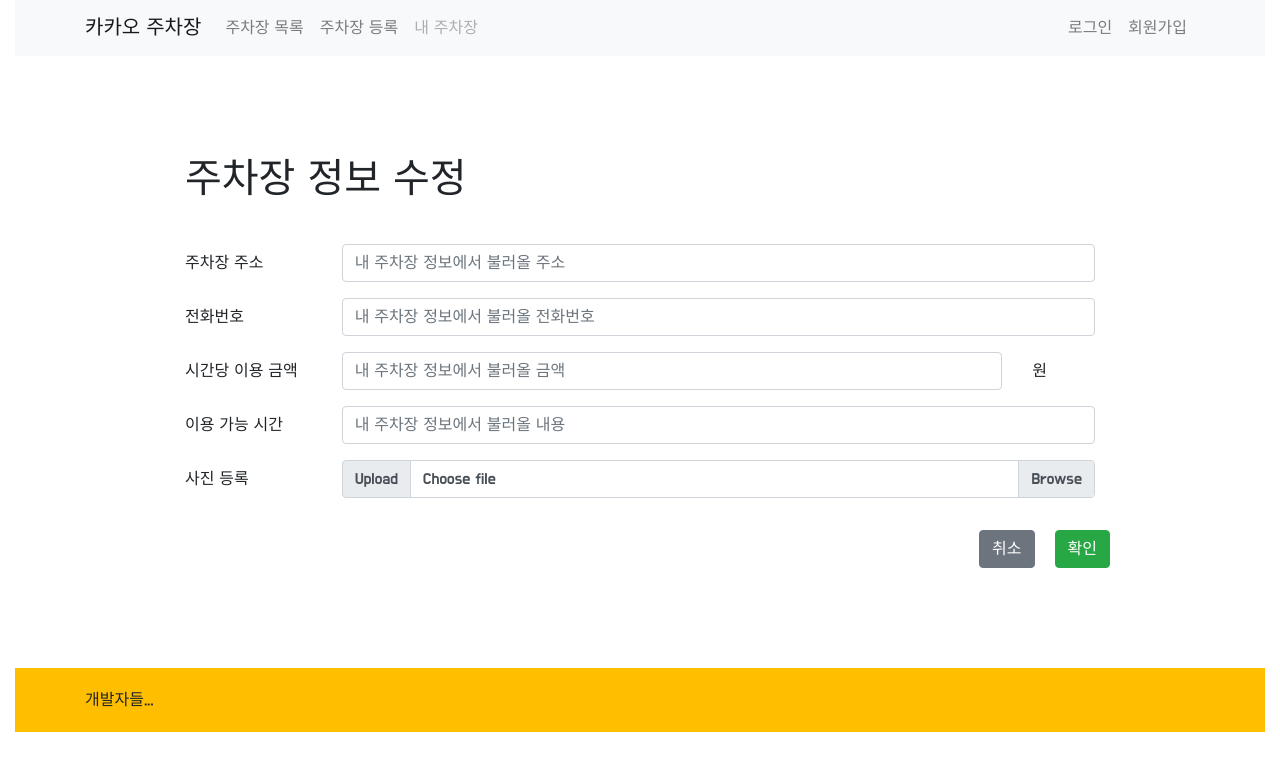
After one commit to tngusmiso/kakaoparking01, a Django app: page /edit/ in a window 1280 px wide. The commit adds this page. Shown: the top 771 px of the page. Run offline with Django 3.2, Linux system fonts and the light colour scheme; some libraries are stand-ins or nearby versions.

Commit message:
html css 붙여넣음

```diff
--- a/mysite/main/models.py
+++ b/mysite/main/models.py
@@ -1,9 +1,11 @@
 from django.db import models
 
 class ParkingLot(models.Model):
+    owner = models.CharField(max_length = 10)
     address = models.CharField(max_length = 50)
     tel = models.IntegerField()
     price = models.IntegerField()
+    distance = models.IntegerField()
     photo = models.ImageField()
 
     def __str__(self):
--- /dev/null
+++ b/mysite/main/templates/main/edit.html
@@ -0,0 +1,55 @@
+{% extends 'main/layout.html' %}
+
+{% block content %}
+<div class="page">
+	<h1>
+		주차장 정보 수정
+	</h1>
+	<form>
+		<div class="form-group row">
+			<label for="inputAddress" class="col-sm-2 col-form-label word-line">주차장 주소</label>
+			<div class="col-sm-10">
+				<input type="email" class="form-control" id="inputAddress" placeholder="내 주차장 정보에서 불러올 주소">
+			</div>
+		</div>
+		<div class="form-group row">
+			<label for="inputPhone" class="col-sm-2 col-form-label word-line">전화번호</label>
+			<div class="col-sm-10">
+				<input type="tel" class="form-control" id="inputPhone" placeholder="내 주차장 정보에서 불러올 전화번호">
+			</div>
+		</div>
+		<div class="form-group row">
+			<label for="inputPrice" class="col-sm-2 col-form-label word-line">시간당 이용 금액</label>
+            <div class="row no-wrap col-sm-10">
+                <div class="col-sm-11">
+                    <input type="number" min="0" step="100" class="form-control" id="inputPrice" placeholder="내 주차장 정보에서 불러올 금액">
+                </div>
+                <label class="col-sm-1 col-form-label">원</label>
+            </div>
+		</div>
+		<div class="form-group row">
+			<label for="inputTime" class="col-sm-2 col-form-label word-line">이용 가능 시간</label>
+			<div class="col-sm-10">
+				<input type="text" class="form-control" id="inputTime" placeholder="내 주차장 정보에서 불러올 내용">
+			</div>
+		</div>
+		<div class="form-group row">
+			<label for="inputPassword3" class="col-sm-2 col-form-label word-line">사진 등록</label>
+			<div class="input-group mb-3 col-sm-10">
+				<div class="input-group-prepend">
+					<span class="input-group-text" id="inputGroupFileAddon01">Upload</span>
+				</div>
+				<div class="custom-file">
+					<input type="file" class="custom-file-input" id="inputGroupFile01" aria-describedby="inputGroupFileAddon01">
+					<label class="custom-file-label" for="inputGroupFile01">Choose file</label>
+				</div>
+			</div>
+		</div>
+
+		<div class="form-group row right-button-group">
+			<a class="btn btn-secondary right-button" href="#" role="button">취소</a>
+			<a class="btn btn-success right-button" href="#" role="button">확인</a>
+		</div>
+	</form>
+</div>
+{% endblock %}
--- /dev/null
+++ b/mysite/main/templates/main/layout.html
@@ -0,0 +1,66 @@
+{% load staticfiles %}
+
+<!DOCTYPE html>
+<html>
+<head>
+	<meta charset="utf-8">
+
+	<title>{% block title %}{% endblock %}</title>
+
+	<!-- reset CSS -->
+        <!-- <link rel="stylesheet" href="reset.css"> -->
+    <!-- Bootstrap core CSS -->
+    <link
+        rel="stylesheet"
+        href="https://stackpath.bootstrapcdn.com/bootstrap/4.2.1/css/bootstrap.min.css"
+        integrity="sha384-GJzZqFGwb1QTTN6wy59ffF1BuGJpLSa9DkKMp0DgiMDm4iYMj70gZWKYbI706tWS"
+        crossorigin="anonymous">
+    <link rel="stylesheet" href="{% static 'CSS/style.css' %}">
+
+</head>
+<body>
+    <div class="container-fluid">
+	<nav class="navbar navbar-expand-lg navbar-light bg-light">
+        <div class="container">
+
+        <a class="navbar-brand" href="/">카카오 주차장</a>
+        <button class="navbar-toggler" type="button" data-toggle="collapse" data-target="#navbarSupportedContent" aria-controls="navbarSupportedContent" aria-expanded="false" aria-label="Toggle navigation">
+            <span class="navbar-toggler-icon"></span>
+        </button>
+
+        <div class="collapse navbar-collapse mynav" id="navbarSupportedContent">
+            <ul class="navbar-nav mr-auto nav-left">
+	            <li class="nav-item">
+	                <a class="nav-link" href="/list">주차장 목록</a>
+	            </li>
+	            <li class="nav-item">
+	                <a class="nav-link" href="/add">주차장 등록</a>
+	            </li>
+	            <li class="nav-item">
+	                <a class="nav-link disabled" href="" tabindex="-1" aria-disabled="true">내 주차장</a>
+	            </li>
+            </ul>
+            <div class="navbar-nav ml-auto my-2 my-lg-0">
+                <a class="nav-item nav-link" href="#" aria-disabled="true">로그인</a>
+                <a class="nav-item nav-link" href="#" aria-disabled="true">회원가입</a>
+            </div>
+        </div>
+            </div>
+    </nav>
+
+    <div class="container">
+        {% block content %}
+        {% endblock %}
+    </div>
+
+	<footer>
+        <div class="container">
+            개발자들...
+        </div>
+
+	</footer>
+
+    </div>
+
+</body>
+</html>
--- a/mysite/main/views.py
+++ b/mysite/main/views.py
@@ -1,9 +1,28 @@
 from django.shortcuts import render
 from .models import ParkingLot
+
 
 def index(request):
     return render(request, 'main/index.html')
 
-def list(request):
-    list_obj = ParkingLot.objects.all()
-    return render(request, 'main/list.html', {'list_obj':list_obj})
+def parking_list(request):
+    pLotList_obj = ParkingLot.objects.all()
+    return render(request, 'main/list.html', {'pLotList_obj': pLotList_obj})
+
+
+def detail(request, pk):
+    pLot_obj = ParkingLot.objects.get(pk=pk)
+    return render(request, 'main/detail.html', {'pLot_obj':pLot_obj})
+
+
+def layout(request):
+    return render(request, 'main/layout.html')
+
+def add(request):
+    return render(request, 'main/add.html')
+
+def edit(request):
+    return render(request, 'main/edit.html')
+
+def apply(request):
+    return render(request, 'main/apply.html')
--- /dev/null
+++ b/mysite/static/CSS/style.css
@@ -0,0 +1,71 @@
+/* layout */
+@import url('https://fonts.googleapis.com/css?family=Do+Hyeon|Jua');
+body {
+    font-family: 'Do Hyeon'
+}
+.mynav {
+    display: flex;
+}
+.nav-left {
+    justify-content: flex-start;
+}
+.nav-right {
+    justify-content: flex-end;
+}
+
+footer {
+    background: #FFBF00;
+    padding: 20px;
+}
+
+.page {
+    margin: 100px;
+}
+
+#mycontainer {
+    display: flex;
+    justify-content: center;
+    padding: 100px;
+}
+
+/* list */
+.thead-color {
+    background: #FFBF00;
+}
+
+.table-margin {
+    margin-top: 10px;
+}
+
+.inline {
+    display: flex;
+}
+
+.mycolor {
+    color: green;
+}
+
+/* add & edit */
+
+h1{
+    margin-bottom:1em;
+}
+
+.right-button-group{
+    justify-content: flex-end;
+}
+
+.right-button{
+    margin-left: 20px;
+}
+
+.no-wrap{
+	display: flex;
+	flex-flow: row nowrap;
+	align-items: flex-start;
+	align-content: stretch
+}
+
+.word-line{
+    word-break: keep-all
+}
--- a/mysite/tutorialdjango01/settings.py
+++ b/mysite/tutorialdjango01/settings.py
@@ -119,3 +119,6 @@
 # https://docs.djangoproject.com/en/2.1/howto/static-files/
 
 STATIC_URL = '/static/'
+STATICFILES_DIRS = (
+    os.path.join(BASE_DIR, 'static'),
+)
--- a/mysite/tutorialdjango01/urls.py
+++ b/mysite/tutorialdjango01/urls.py
@@ -15,10 +15,15 @@
 """
 from django.contrib import admin
 from django.urls import path
-from main.views import index, list
+from main.views import index, layout, add, edit, parking_list, apply, detail
 
 urlpatterns = [
     path('admin/', admin.site.urls),
     path('', index),
-    path('list/', list)
+    path('layout/', layout),
+    path('add/', add),
+    path('edit/', edit),
+    path('list/', parking_list),
+    path('apply/', apply),
+    path('list/<int:pk>', detail),
 ]
```
Also changed, not shown: mysite/main/templates/main/add.html (added, +58 -0 lines), mysite/main/templates/main/apply.html (added, +64 -0 lines), mysite/main/templates/main/detail.html (added, +14 -0 lines), mysite/main/templates/main/index.html (+18 -1 lines), mysite/main/templates/main/list.html (+85 -18 lines), mysite/db.sqlite3, mysite/main/migrations/0002_auto_20190125_0059.py (added), mysite/static/images/kakao.jpg (added), mysite/이효준_시간표_ShFTGUX.jpg (added).
